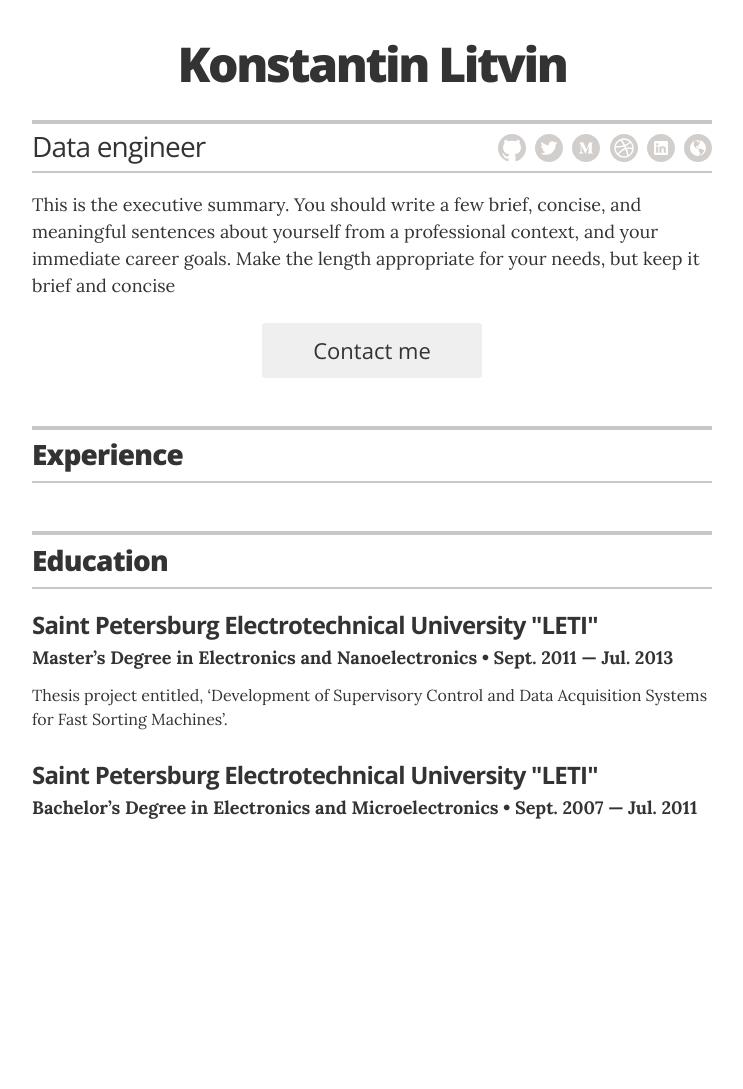
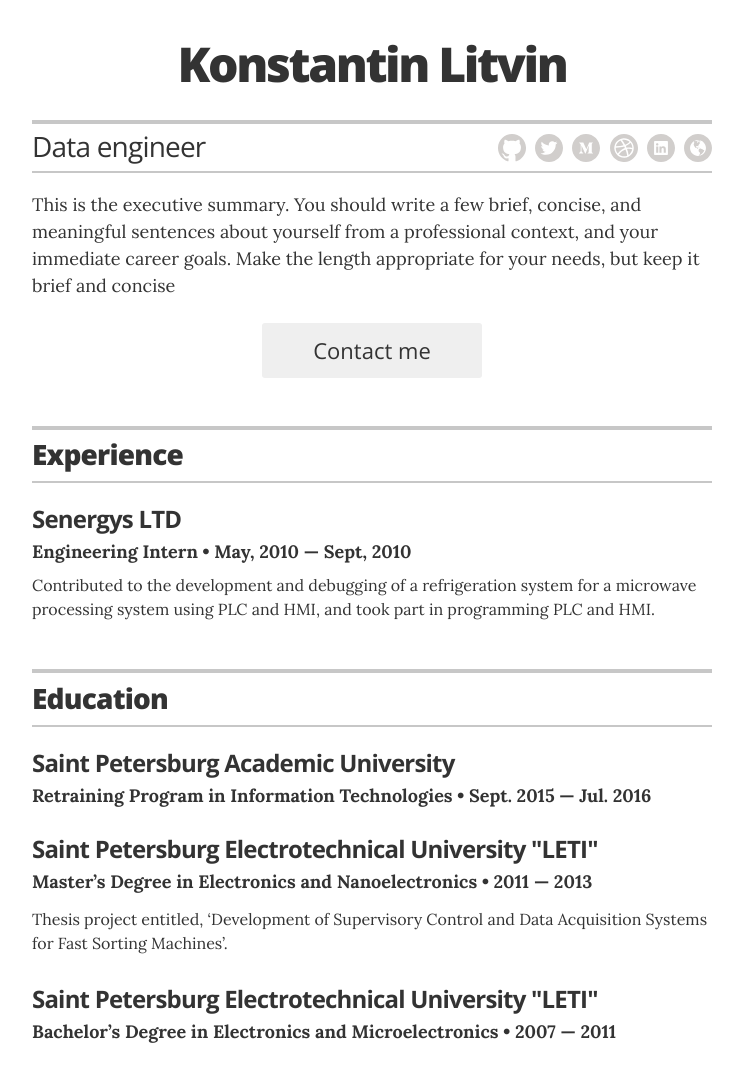
Before and after one commit to KonstantinLitvin/konstantinlitvin.github.io, a Jekyll site: the page built from index.html, in a window 1280 px wide. Shown: the whole page, without its empty margins (268-1011 px from the left). Built offline with Jekyll 4.4.1, drawn with Linux system fonts in a browser that asks for light colours; before the commit the page ends 900 px from its top, so only the background shows below that.

Commit message:
Add exp. test

```diff
--- a/_data/education.yml
+++ b/_data/education.yml
@@ -1,13 +1,20 @@
 # Degree
+- degree: Retraining Program in Information Technologies
+  uni: Saint Petersburg Academic University
+  year: Sept. 2015 &mdash; Jul. 2016
+#  awards:
+#    - award: Summa Cumme Laude graduate
+#  summary: Thesis project entitled, ‘Development of Supervisory Control and Data Acquisition Systems for Fast Sorting Machines’.
+
 - degree: Master’s Degree in Electronics and Nanoelectronics
   uni: Saint Petersburg Electrotechnical University "LETI"
-  year: Sept. 2011 &mdash; Jul. 2013
+  year: 2011 &mdash; 2013
 #  awards:
 #    - award: Summa Cumme Laude graduate
   summary: Thesis project entitled, ‘Development of Supervisory Control and Data Acquisition Systems for Fast Sorting Machines’.
 
 - degree: Bachelor’s Degree in Electronics and Microelectronics
   uni: Saint Petersburg Electrotechnical University "LETI"
-  year: Sept. 2007 &mdash; Jul. 2011
+  year: 2007 &mdash; 2011
 #  award: Most likely to succeed
 #  summary: You can choose to have either a single or multiple awards
--- a/_data/experience.yml
+++ b/_data/experience.yml
@@ -1,5 +1,9 @@
 # Jobs
 # VP of Global Communications
+
+
+
+
 #- company: Springfield International Human Rights Outreach
 #  position: VP of Global Communications
 #  duration: Oct, 2013 &mdash; Present
@@ -13,7 +17,7 @@
 
 
 # Communications Coordinator
-#- company: Springfield Women & Children's Center
-#  position: Communications Coordinator
-#  duration:   Jun, 2008  &mdash; May, 2010
-#  summary: Led communication efforts across digital and traditional media channels for marketing and public relations, internal communication strategies, and coordinated support programs for the recipients of the center's services.
+- company: Senergys LTD
+  position: Engineering Intern
+  duration:   May, 2010  &mdash; Sept, 2010
+  summary: Contributed to the development and debugging of a refrigeration system for a microwave processing system using PLC and HMI, and took part in programming PLC and HMI.
```
